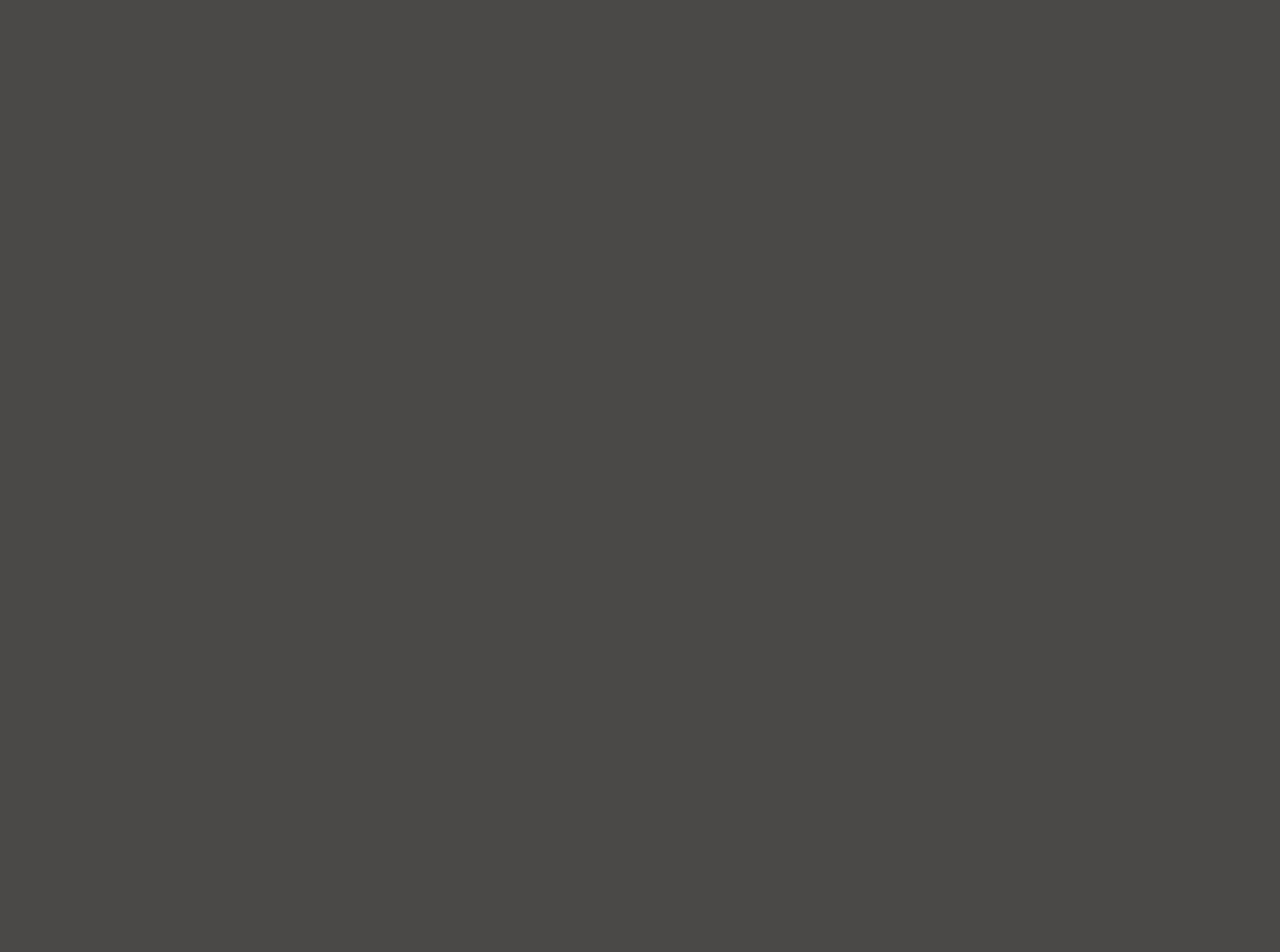
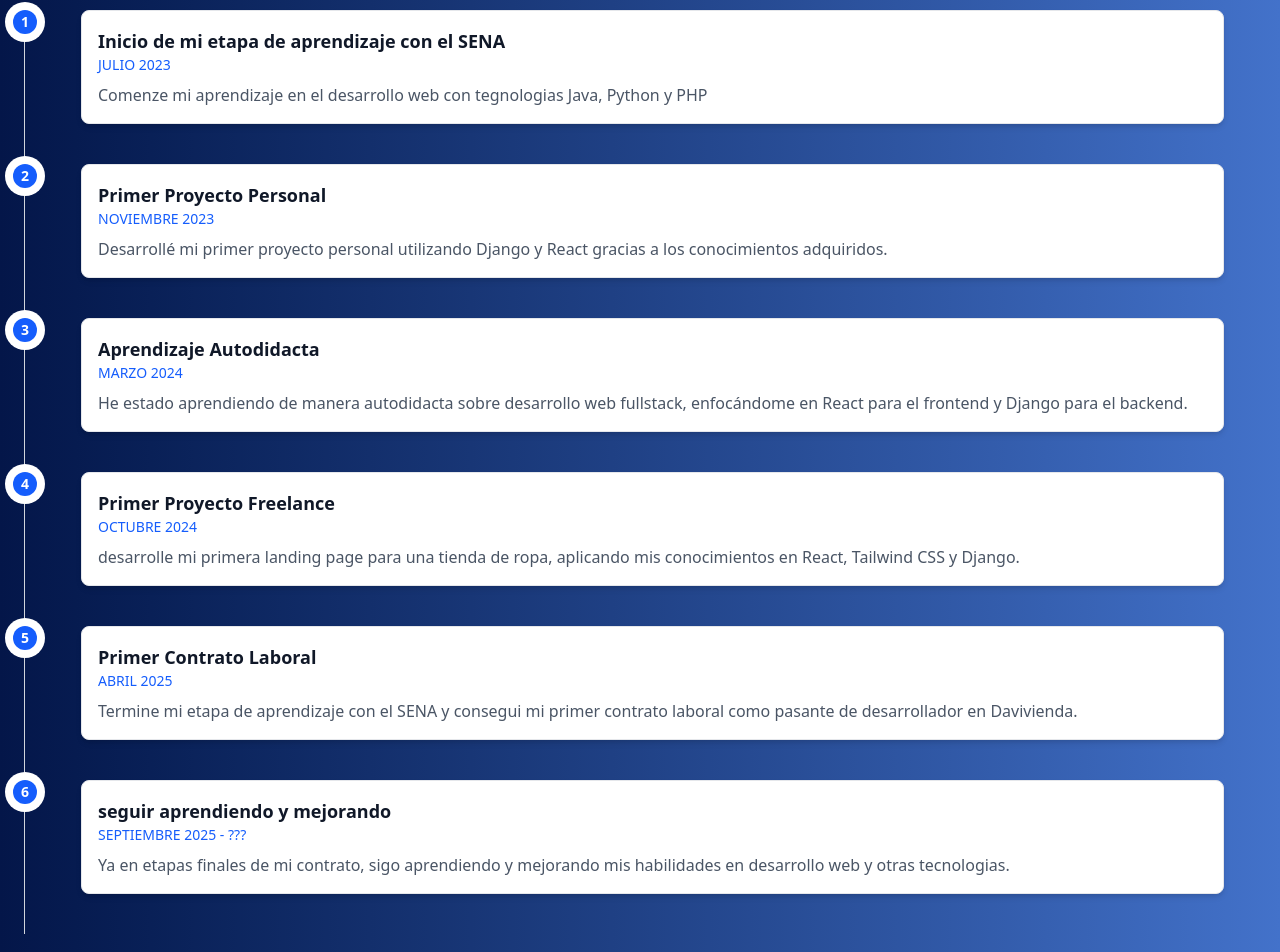
Before and after one commit to oscarMV9/portafolio, a React (Vite) app: page / in a window 1280 px wide. Shown: the part 1818-2770 px from the top of the page. Before the commit the page ends 1696 px from the top, so only its background shows below. Built offline with nearby package versions, Linux system fonts and the light colour scheme.

Commit message:
linea de tiempo terminada

```diff
--- a/package.json
+++ b/package.json
@@ -11,6 +11,7 @@
   },
   "dependencies": {
     "@tailwindcss/vite": "^4.1.13",
+    "framer-motion": "^12.23.12",
     "lucide-react": "^0.542.0",
     "react": "^19.1.1",
     "react-color": "^2.19.3",
--- /dev/null
+++ b/src/componentesReutilizables/lineaTiempo.jsx
@@ -0,0 +1,64 @@
+import { motion } from "framer-motion";
+
+const timelineData = [
+  {
+    year: "JULIO 2023",
+    title: "Inicio de mi etapa de aprendizaje con el SENA",
+    description: "Comenze mi aprendizaje en el desarrollo web con tegnologias Java, Python y PHP",
+  },
+  {
+    year: "NOVIEMBRE 2023",
+    title: "Primer Proyecto Personal",
+    description: "Desarrollé mi primer proyecto personal utilizando Django y React gracias a los conocimientos adquiridos.",
+  },
+  {
+    year: "MARZO 2024",
+    title: "Aprendizaje Autodidacta",
+    description: "He estado aprendiendo de manera autodidacta sobre desarrollo web fullstack, enfocándome en React para el frontend y Django para el backend.",
+  },
+  {
+    year: "OCTUBRE 2024",
+    title: "Primer Proyecto Freelance",
+    description: "desarrolle mi primera landing page para una tienda de ropa, aplicando mis conocimientos en React, Tailwind CSS y Django.",
+  },
+  {
+    year: "ABRIL 2025",
+    title: "Primer Contrato Laboral",
+    description: "Termine mi etapa de aprendizaje con el SENA y consegui mi primer contrato laboral como pasante de desarrollador en Davivienda.",
+  },
+  {
+    year: "SEPTIEMBRE 2025 - ???",
+    title: "seguir aprendiendo y mejorando",
+    description: "Ya en etapas finales de mi contrato, sigo aprendiendo y mejorando mis habilidades en desarrollo web y otras tecnologias.",
+  },
+];
+
+export default function Timeline() {
+  return (
+    <div className="p-6 max-w-full mx-auto flex flex-gap-6 flex-col gap-6 max-md:flex-col bg-gradient-to-r from-[#041649] to-[#4372ca]">
+      <h2 className="text-3xl font-bold mb-12 text-center">Mi recorrido por la vida del desarrollo...</h2>
+
+      <div className="relative border-l border-gray-300 dark:border-gray-600 px-8">
+        {timelineData.map((item, index) => (
+          <motion.div
+            key={index}
+            className="mb-10 ml-6"
+            initial={{ opacity: 0, x: -30 }}
+            whileInView={{ opacity: 1, x: 0 }}
+            transition={{ duration: 0.6 }}
+            viewport={{ once: true }}
+          >
+            <span className="absolute -left-3 flex h-6 w-6 items-center justify-center rounded-full bg-blue-600 ring-8 ring-white dark:ring-gray-900 text-white text-sm font-bold">
+              {index + 1}
+            </span>
+            <div className="p-4 bg-white dark:bg-gray-800 border border-gray-200 dark:border-gray-700 rounded-lg shadow-md">
+              <h3 className="text-lg font-semibold text-gray-900 dark:text-white">{item.title}</h3>
+              <span className="block mb-2 text-sm font-medium text-blue-600">{item.year}</span>
+              <p className="text-gray-600 dark:text-gray-300">{item.description}</p>
+            </div>
+          </motion.div>
+        ))}
+      </div>
+    </div>
+  );
+}
--- a/src/componentesReutilizables/navegacion.jsx
+++ b/src/componentesReutilizables/navegacion.jsx
@@ -38,7 +38,9 @@ const Navegacion = () => {
                         </a>
                     </div>
                     <div className="px-4" style={{backgroundColor: colorFondo}}>
+                        <a href="#lineaTiempo">
                         <button className="bg-blue-900 py-2.5 px-6 border border-slate-300 rounded-lg hover:bg-blue-600 transition">Mis estudios</button>
+                        </a>
                     </div>
                     <div className="px-4" style={{backgroundColor: colorFondo}}>
                         <button className="bg-blue-900 py-2.5 px-6 border border-slate-300 rounded-lg hover:bg-blue-600 transition">Contactame!</button>
--- a/src/pagiansPortafolio/inicio.jsx
+++ b/src/pagiansPortafolio/inicio.jsx
@@ -1,5 +1,4 @@
 import Navegacion from "../componentesReutilizables/navegacion";
-import Graficos from "../componentesReutilizables/seccionGrafico1";
 import fotoPerfil from "../assets/imagenes/PhotoProfile.jpeg";
 import { SiPython, SiJavascript, SiPhp, SiDjango, SiPostgresql, SiMongodb } from "react-icons/si";
 import { DiReact, DiMysql } from "react-icons/di";
@@ -7,6 +6,7 @@ import { FaJava } from "react-icons/fa";
 import { RiTailwindCssLine } from "react-icons/ri";
 import Grafico1 from "../componentesReutilizables/seccionGrafico1";
 import Grafico2 from "../componentesReutilizables/seccionGrafico2";
+import Timeline from "../componentesReutilizables/lineaTiempo";
 
 const Index = () => {
 
@@ -35,9 +35,8 @@ if (mes < 0 || (mes === 0 && hoy.getDate() < fechaNacimiento.getDate())) {
                     <h1 className="text-3xl md:text-4xl font-bold text-white">
                         Hola, soy <span className="text-blue-600">Oscar Montoya</span>
                     </h1>
-
                 <p className="mt-4 text-base md:text-lg text-white">
-                    Soy tecnologo en{" "}
+                    Soy tecnólogo en{" "}
                     <span className="font-semibold text-blue-300">
                     Analisis y desarrollo de software
                     </span>{" "}
@@ -117,6 +116,9 @@ if (mes < 0 || (mes === 0 && hoy.getDate() < fechaNacimiento.getDate())) {
         <section>
             <Grafico2/>
         </section>
+        <section id="lineaTiempo">
+            <Timeline/>
+        </section>
         </>
     );
 }
```
Also changed, not shown: src/componentesReutilizables/informacionMia.jsx (added), 1 other file (tests, documents, lock files or other folders).
